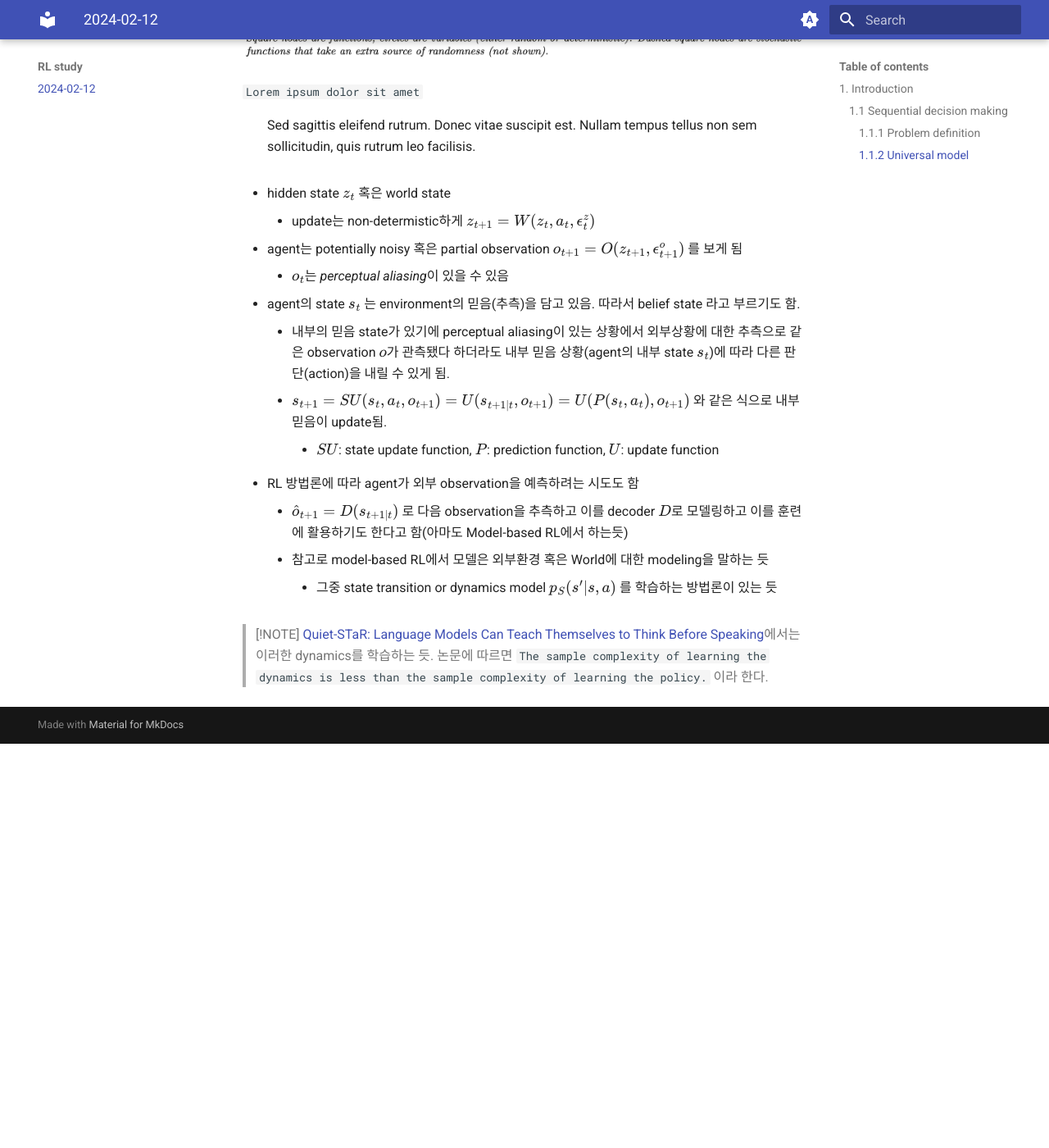
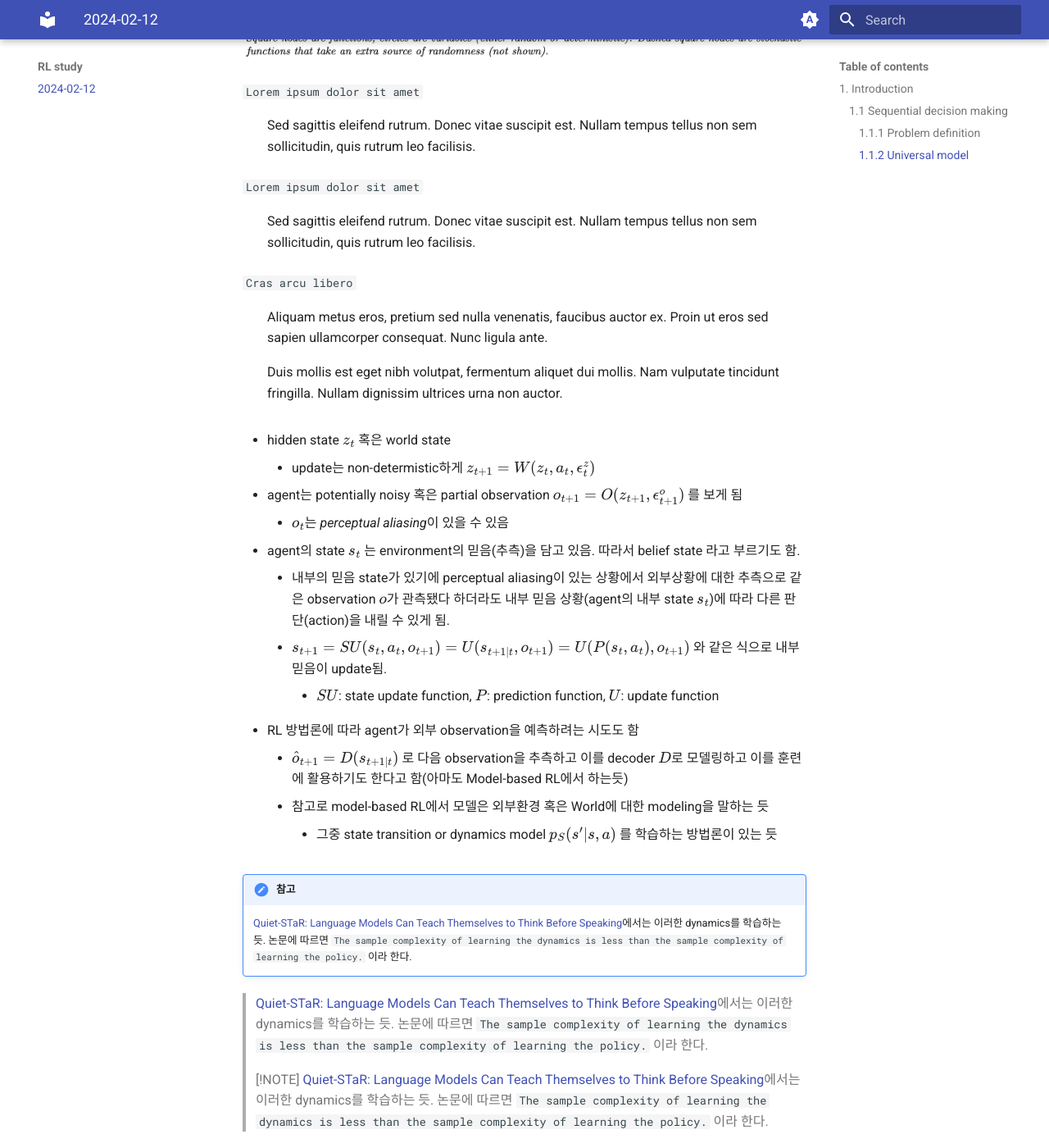
Before and after one commit to wise-hyunsoo/wise-hyunsoo.github.io, an MkDocs documentation site: the page built from docs/RL study/2024-02-12.md, in a window 1280 px wide and 1400 px high, scrolled down 1667 px. Shown: the whole window at 82% size. Built offline with MkDocs 1.6.1 and Material for MkDocs 9.7.7, drawn with Linux system fonts in a browser that asks for light colours; before the commit the page ends 2574 px from its top, so only the background shows below that.

Commit message:
vault backup: 2025-02-11 16:39:54

```diff
--- a/docs/RL study/2024-02-12.md
+++ b/docs/RL study/2024-02-12.md
@@ -19,10 +19,22 @@ $$
 
 
 `Lorem ipsum dolor sit amet`
+:   Sed sagittis eleifend rutrum. Donec vitae suscipit est. Nullam tempus
+    tellus non sem sollicitudin, quis rutrum leo facilisis.
+
+`Lorem ipsum dolor sit amet`
 
 :   Sed sagittis eleifend rutrum. Donec vitae suscipit est. Nullam tempus
     tellus non sem sollicitudin, quis rutrum leo facilisis.
 
+`Cras arcu libero`
+
+:   Aliquam metus eros, pretium sed nulla venenatis, faucibus auctor ex. Proin
+    ut eros sed sapien ullamcorper consequat. Nunc ligula ante.
+
+    Duis mollis est eget nibh volutpat, fermentum aliquet dui mollis.
+    Nam vulputate tincidunt fringilla.
+    Nullam dignissim ultrices urna non auctor.
 
 - hidden state $z_t$ 혹은 world state
 	- update는 non-determistic하게 $z_{t+1}=W(z_t,a_t,\epsilon_t^z)$
@@ -40,5 +52,11 @@ $$
 	- 참고로 model-based RL에서 모델은 외부환경 혹은 World에 대한 modeling을 말하는 듯
 		- 그중 state transition or dynamics model $p_S(s'|s,a)$ 를 학습하는 방법론이 있는 듯
 
+!!! note "참고"
+	 [Quiet-STaR: Language Models Can Teach Themselves to Think Before Speaking](https://arxiv.org/abs/2403.09629)에서는 이러한 dynamics를 학습하는 듯. 논문에 따르면 `The sample complexity of learning the dynamics is less than the sample complexity of learning the policy.` 이라 한다.
+
+
+>  [Quiet-STaR: Language Models Can Teach Themselves to Think Before Speaking](https://arxiv.org/abs/2403.09629)에서는 이러한 dynamics를 학습하는 듯. 논문에 따르면 `The sample complexity of learning the dynamics is less than the sample complexity of learning the policy.` 이라 한다.
+
 > [!NOTE]
 >  [Quiet-STaR: Language Models Can Teach Themselves to Think Before Speaking](https://arxiv.org/abs/2403.09629)에서는 이러한 dynamics를 학습하는 듯. 논문에 따르면 `The sample complexity of learning the dynamics is less than the sample complexity of learning the policy.` 이라 한다.
```
